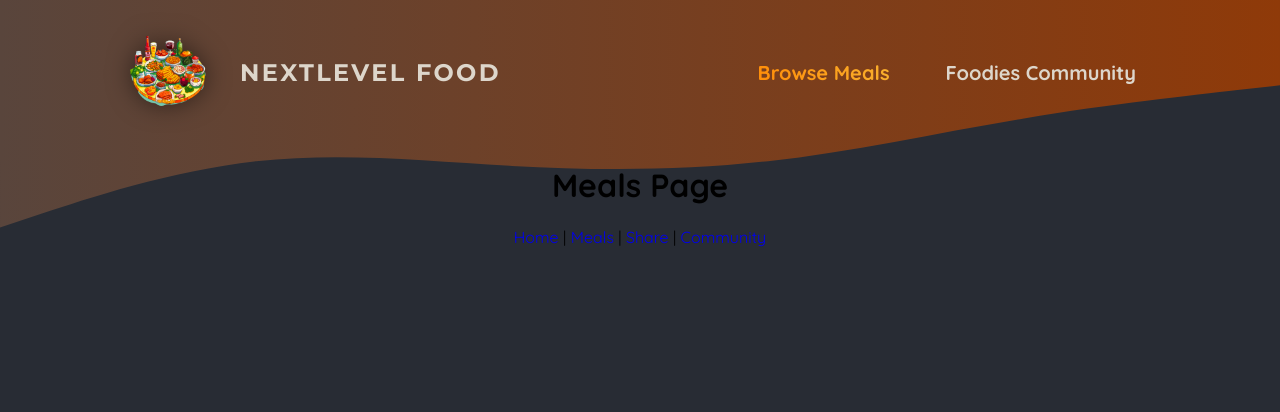
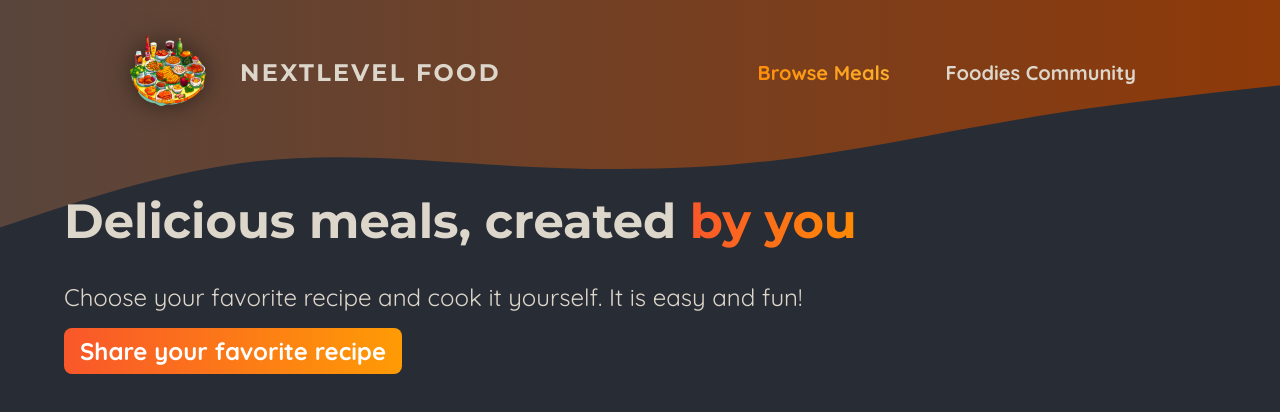
Before and after one commit to TiLourinho/nextjs-essentials, a Next.js app: page /meals in a window 1280 px wide. Shown: the top 412 px of the page. Built offline with nearby package versions, Linux system fonts and the light colour scheme.

Commit message:
feat: meals

```diff
--- a/src/app/meals/page.js
+++ b/src/app/meals/page.js
@@ -1,10 +1,16 @@
-import Links from "../../components/links";
+import Link from "next/link";
+
+import MealsHeader from "@/src/components/meals/meals-header";
+import MealsGrid from "@/src/components/meals/meals-grid";
+import styles from "./page.module.css";
 
 export default function MealsPage() {
   return (
-    <main>
-      <h1>Meals Page</h1>
-      <Links />
-    </main>
+    <>
+      <MealsHeader />
+      <main className={styles.main}>
+        <MealsGrid meals={[]} />
+      </main>
+    </>
   );
 }
--- /dev/null
+++ b/src/app/meals/page.module.css
@@ -0,0 +1,16 @@
+.loading {
+  text-align: center;
+  animation: loading 1.2s ease-in-out infinite;
+}
+
+@keyframes loading {
+  0% {
+    color: #e9e9e9;
+  }
+  50% {
+    color: #b89b84;
+  }
+  100% {
+    color: #e9e9e9;
+  }
+}
--- /dev/null
+++ b/src/components/meals/meal-item.js
@@ -0,0 +1,26 @@
+import Link from "next/link";
+import Image from "next/image";
+
+import styles from "./meals.module.css";
+
+export default function MealItem({ title, slug, image, summary, creator }) {
+  return (
+    <article className={styles.meal}>
+      <header>
+        <div className={styles.image}>
+          <Image src={image} alt={title} fill />
+        </div>
+        <div className={styles.headerText}>
+          <h2>{title}</h2>
+          <p>by {creator}</p>
+        </div>
+      </header>
+      <div className={styles.content}>
+        <p className={styles.summary}>{summary}</p>
+        <div className={styles.actions}>
+          <Link href={`/meals/${slug}`}>View Details</Link>
+        </div>
+      </div>
+    </article>
+  );
+}
--- /dev/null
+++ b/src/components/meals/meals-grid.js
@@ -0,0 +1,14 @@
+import MealItem from "./meal-item";
+import styles from "./meals.module.css";
+
+export default function MealsGrid({ meals }) {
+  return (
+    <ul className={styles.meals}>
+      {meals.map((meal) => {
+        <li key={meal.id}>
+          <MealItem {...meal} />
+        </li>;
+      })}
+    </ul>
+  );
+}
--- /dev/null
+++ b/src/components/meals/meals-header.js
@@ -0,0 +1,20 @@
+import Link from "next/link";
+
+import styles from "./meals.module.css";
+
+export default function MealsHeader() {
+  return (
+    <header className={styles.header}>
+      <h1>
+        Delicious meals, created{" "}
+        <span className={styles.highlight}>by you</span>
+      </h1>
+      <p>
+        Choose your favorite recipe and cook it yourself. It is easy and fun!
+      </p>
+      <p className={styles.cta}>
+        <Link href={"/meals/share"}>Share your favorite recipe</Link>
+      </p>
+    </header>
+  );
+}
--- /dev/null
+++ b/src/components/meals/meals.module.css
@@ -0,0 +1,121 @@
+.header {
+  gap: 3rem;
+  margin: 3rem auto 5rem auto;
+  width: 90%;
+  max-width: 75rem;
+  color: #ddd6cb;
+  font-size: 1.5rem;
+}
+
+.header h1 {
+  font-family: "Montserrat", sans-serif;
+}
+
+.highlight {
+  background: linear-gradient(90deg, #f9572a, #ff8a05);
+  background-clip: text;
+  -webkit-background-clip: text;
+  -webkit-text-fill-color: transparent;
+}
+
+.header p {
+  margin: 0;
+}
+
+.cta a {
+  display: inline-block;
+  margin-top: 1rem;
+  padding: 0.5rem 1rem;
+  border-radius: 0.5rem;
+  background: linear-gradient(90deg, #f9572a, #ff9b05);
+  color: #ffffff;
+  font-weight: bold;
+  text-decoration: none;
+}
+
+.meals {
+  width: 90%;
+  max-width: 90rem;
+  display: grid;
+  grid-template-columns: repeat(auto-fill, minmax(20rem, 1fr));
+  grid-gap: 5rem;
+  margin: 2rem auto;
+  list-style: none;
+  padding: 0;
+}
+
+.meal {
+  display: flex;
+  flex-direction: column;
+  justify-content: space-between;
+  height: 100%;
+  border-radius: 4px;
+  box-shadow: 0 0 12px rgba(0, 0, 0, 0.3);
+  overflow: hidden;
+  transition: all 0.3s ease-in-out;
+  color: #ddd6cb;
+  background: linear-gradient(90deg, #2c1e19, #25200f);
+}
+
+.headerText {
+  padding: 0.5rem 1rem 0 1rem;
+}
+
+.headerText h2 {
+  margin: 0;
+  font-size: 1.5rem;
+  font-family: "Montserrat", sans-serif;
+}
+
+.headerText p {
+  font-size: 0.75rem;
+  color: #cfa69b;
+  font-style: italic;
+}
+
+.meal h2,
+.meal p {
+  margin: 0;
+}
+
+.image {
+  position: relative;
+  height: 15rem;
+}
+
+.meal img {
+  object-fit: cover;
+}
+
+.content {
+  display: flex;
+  flex-direction: column;
+  justify-content: space-between;
+  height: 100%;
+}
+
+.summary {
+  padding: 1rem 1rem 0 1rem;
+}
+
+.actions {
+  padding: 1rem;
+  text-align: right;
+}
+
+.actions a {
+  display: inline-block;
+  margin-top: 1rem;
+  padding: 0.5rem 1rem;
+  border-radius: 0.5rem;
+  background: linear-gradient(90deg, #f9572a, #ff9b05);
+  color: #ffffff;
+  font-weight: bold;
+  text-decoration: none;
+}
+
+.actions a:hover,
+.actions a:active {
+  background: linear-gradient(90deg, #fd4715, #f9b241);
+  box-shadow: 0 0 12px rgba(242, 100, 18, 0.8);
+}
```
